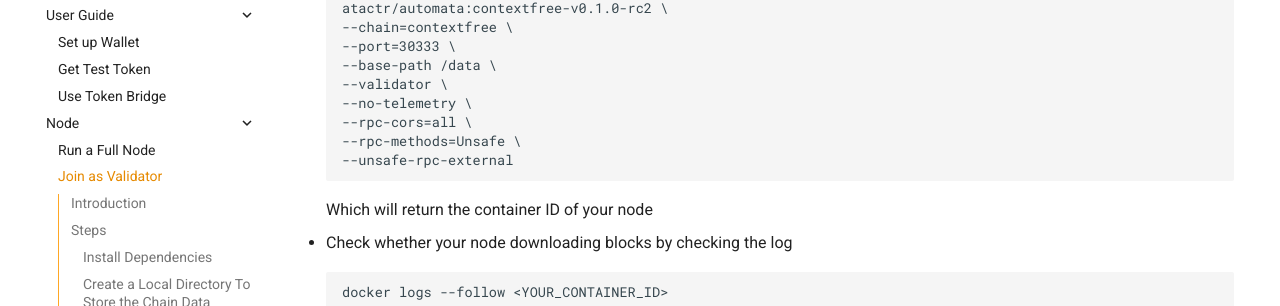
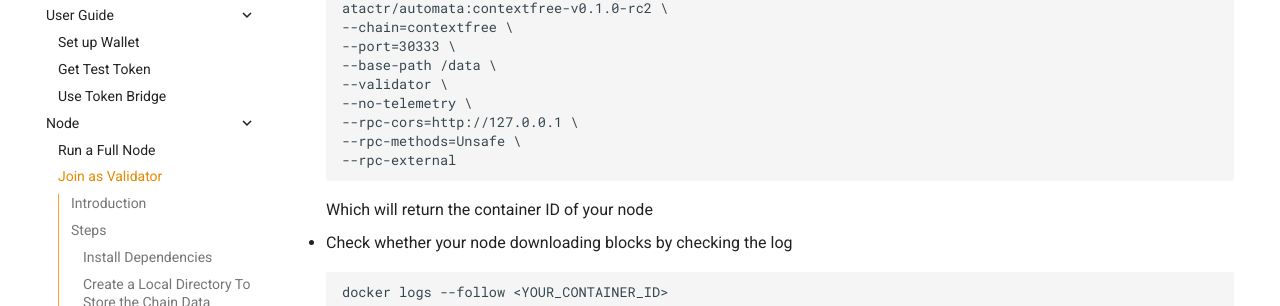
Before and after one commit to automata-network/docs, an MkDocs documentation site: the page built from docs/canarynet/node/run-validator.md, in a window 1280 px wide and 900 px high, scrolled down 931 px. Shown: the part 147-453 px from the top of the window. Built offline with MkDocs 1.6.1 and Material for MkDocs 9.7.7, drawn with Linux system fonts in a browser that asks for light colours; nearby versions of some CDN libraries; comment, search, counter and statistics services are not loaded.

Commit message:
reduce validator rpc access to localhost

````diff
--- a/docs/canarynet/node/run-validator.md
+++ b/docs/canarynet/node/run-validator.md
@@ -33,9 +33,9 @@ You may want to run a validator, which means if you are elected into the validat
   --base-path /data \
   --validator \
   --no-telemetry \
-  --rpc-cors=all \
+  --rpc-cors=http://127.0.0.1 \
   --rpc-methods=Unsafe \
-  --unsafe-rpc-external
+  --rpc-external
   ```
   Which will return the container ID of your node
 - Check whether your node downloading blocks by checking the log
````
